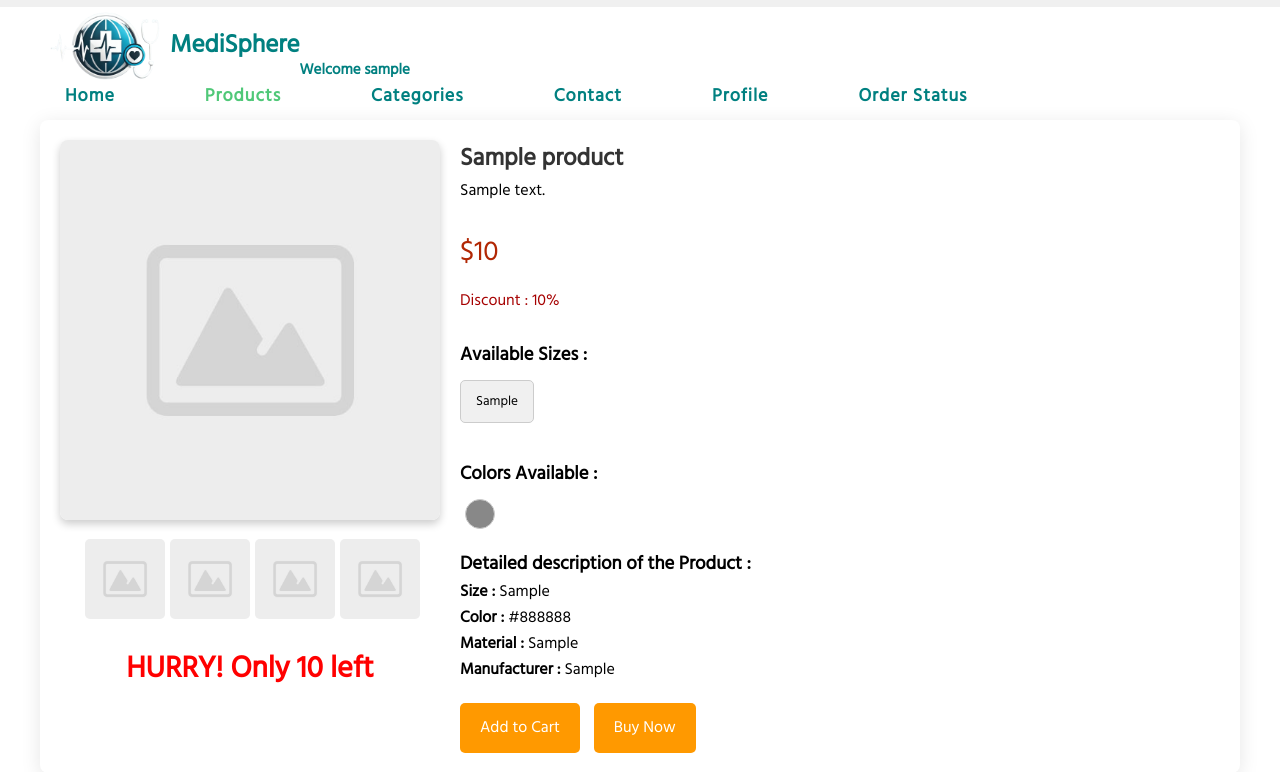
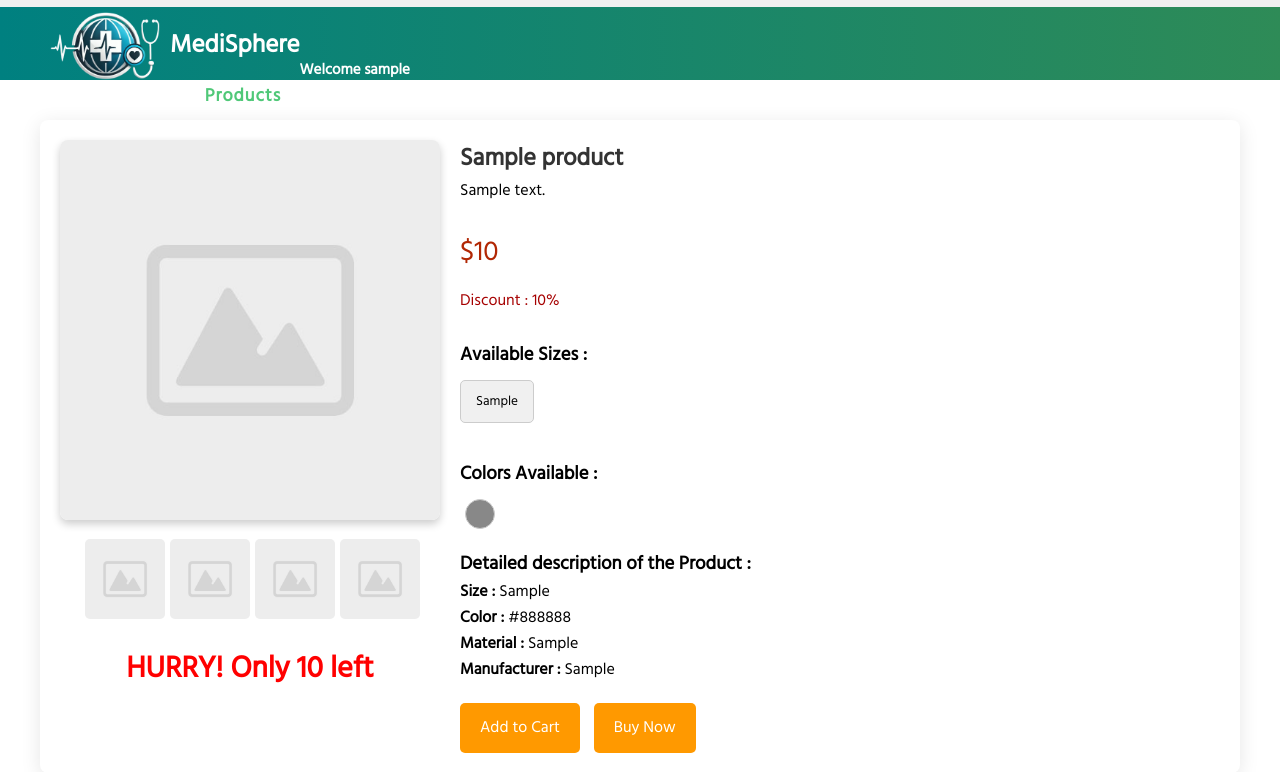
Before and after one commit to HarmanBediGIT/MediSphere, a PHP site: page /detailed_products.php?id=1&code=000 in a window 1280 px wide. Shown: the top 772 px of the page. Run offline with PHP 8.4, Linux system fonts and the light colour scheme; the visitor is signed in with stand-in values (Sample User, id 1); tables that the repository leaves empty or names only in its code hold one stand-in row (values such as "Sample post").

Commit message:
Update products.css

```diff
--- a/medisphere/css/products.css
+++ b/medisphere/css/products.css
@@ -54,7 +54,7 @@ nav {
     display: flex;
     height: 80px;
     width: 100%;
-    background: transparent;/*linear-gradient(90deg, #008080, #2e8b57);  Gradient of teal and sea green */
+    background: linear-gradient(90deg, #008080, #2e8b57);
     align-items: center;
     justify-content: space-between;
     padding: 10px 0px 0px 50px;
@@ -66,7 +66,7 @@ nav .logo {
     display: flex;
     justify-content: center;
     align-items: center;
-    color: #008080;
+    color: #ffffff;
     font-size: 35px;
     font-weight: 600;
 }
@@ -84,7 +84,7 @@ nav ul li {
 }
 
 nav ul li a {
-    color: #008080;
+    color: #ffffff;
     text-decoration: none;
     font-size: 18px;
     font-weight: bold;
@@ -118,7 +118,7 @@ nav ul li a:hover {
 }
 
 nav .menu-btn i {
-    color: #008080;
+    color: #ffffff;
     font-size: 22px;
     cursor: pointer;
     display: none;
```
